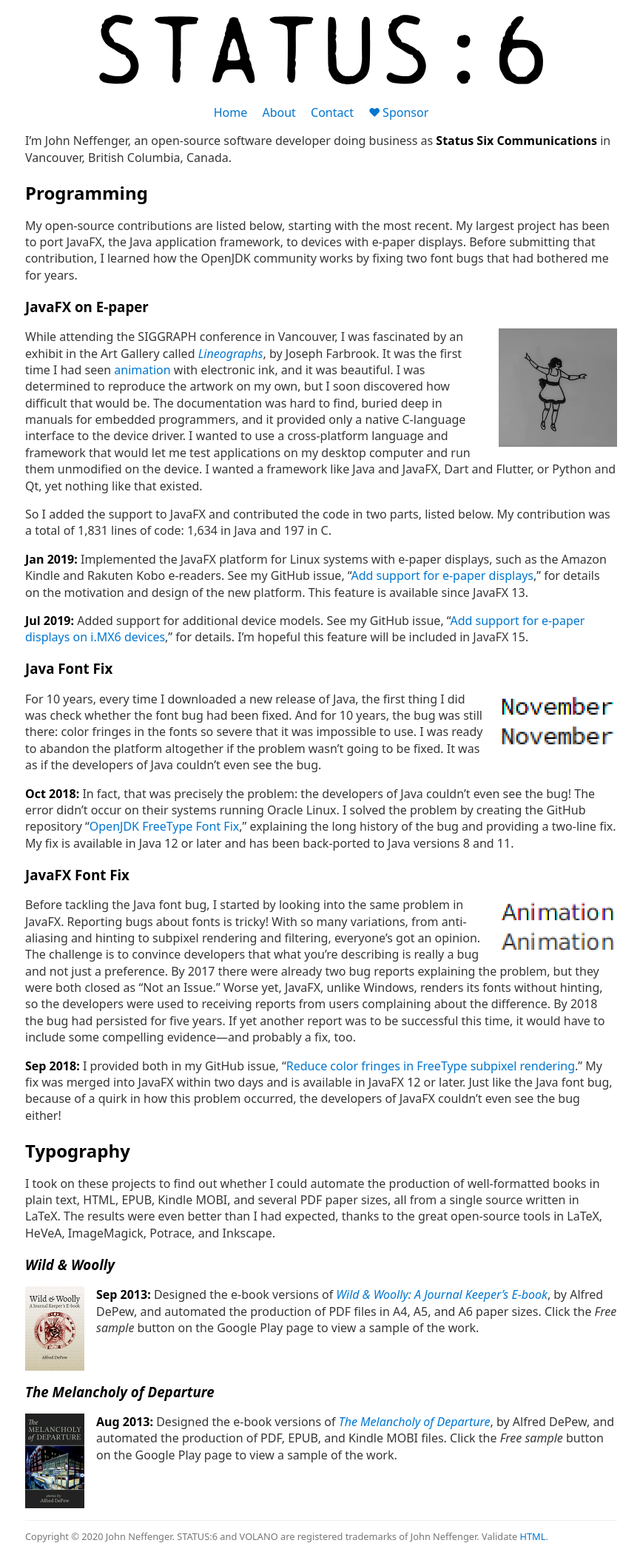
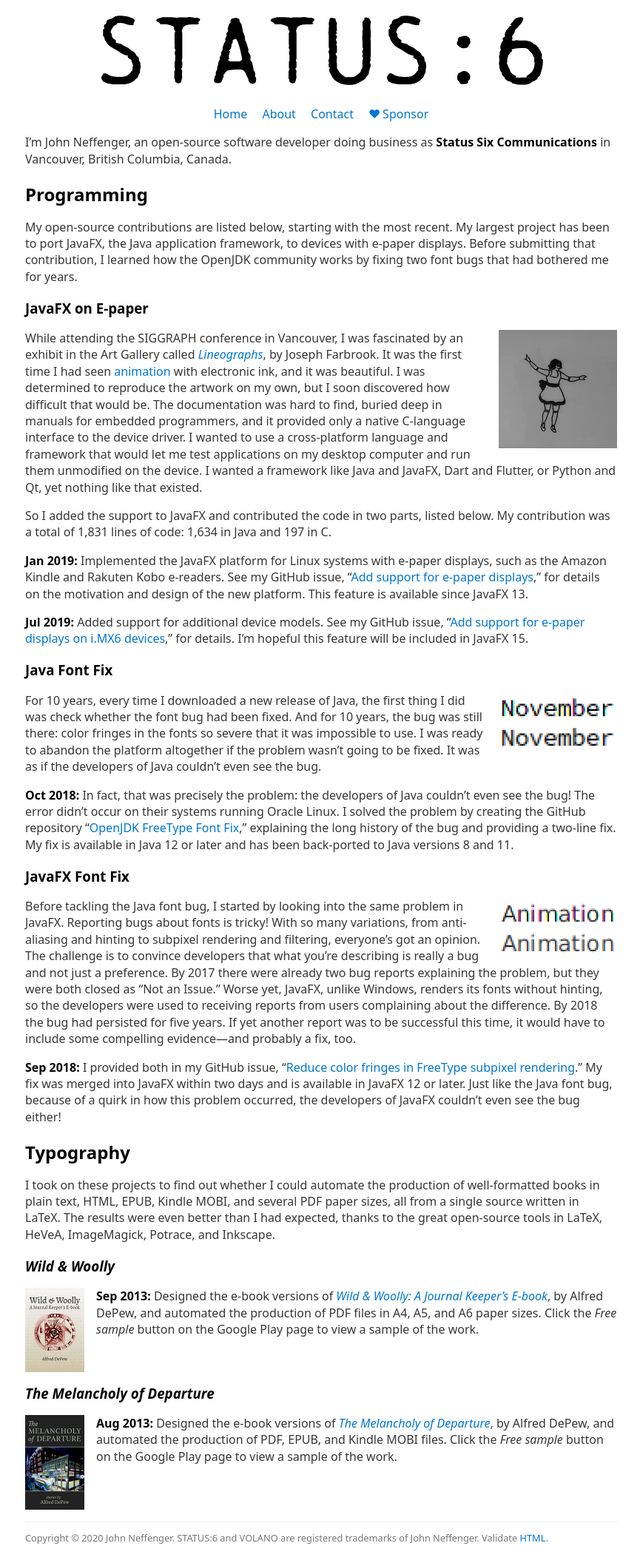
Before and after one commit to jgneff/www-status6, a Jekyll site: the page built from docs/index.md, in a window 1280 px wide. Shown: the whole page at 74% size, without its empty margins (206-1071 px from the left). Built offline with Jekyll 4.4.1, drawn with Linux system fonts in a browser that asks for light colours.

Commit message:
Recreate logo images with Chainprinter font
Recreate the header and icon logo images using the Chainprinter font by
Typodermic Fonts.

```diff
--- a/docs/_layouts/default.html
+++ b/docs/_layouts/default.html
@@ -5,7 +5,7 @@
 <meta name="author" content="{% if page.author %}{{ page.author }}{% else %}{{ site.author }}{% endif %}">
 <meta name="description" content="{{ page.description }}">
 <meta name="viewport" content="width=device-width, initial-scale=1.0">
-<link rel="icon" type="image/png" href="images/siteicon.png">
+<link rel="icon" type="image/png" href="images/icon.png">
 <link rel="stylesheet" href="styles/light.min.css">
 <link rel="canonical" href="{{ site.url }}{{ page.url }}">
 <style>
@@ -38,7 +38,7 @@ h1, h2, h3, h4, h5, h6, footer {clear: both;}
 <body>
 <header>
 <a href="index.html" title="Home Page">
-<h1><img src="images/sitelogo.svg" width="601" height="85" alt="Status Six Communications"></h1>
+<h1><img src="images/head.svg" width="619" height="96" alt="Status Six Communications"></h1>
 </a>
 </header>
 <nav>
```
Also changed, not shown: docs/images/head.png (added), docs/images/head.svg (added), docs/images/icon.png (added), docs/images/siteicon.png (deleted), docs/images/sitelogo.png (deleted), docs/images/sitelogo.svg (deleted), 4 other files.
